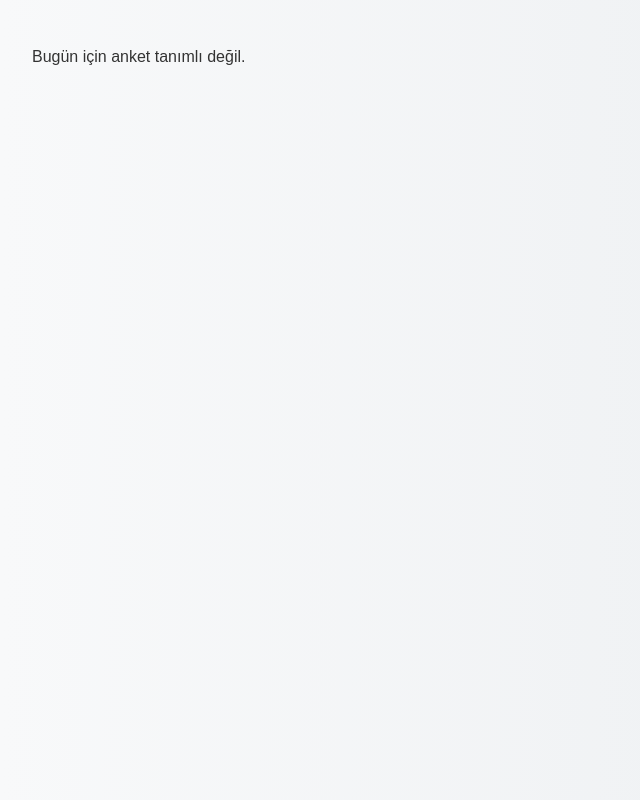
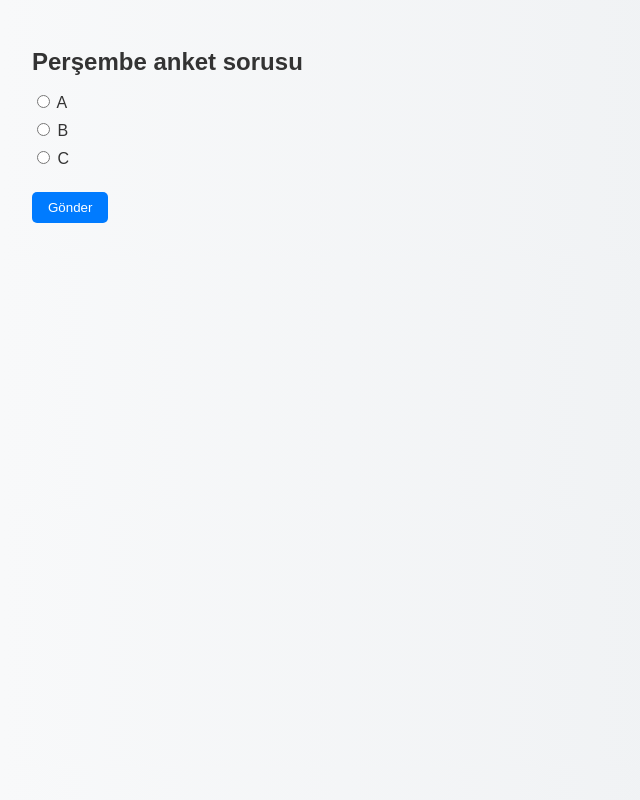
Before and after one commit to peldaceliker/gunluk-anket, a plain HTML site: page gunluk_gorsel/index.html in a window 1280 px wide. Shown: the whole page, without its empty margins (0-640 px from the left). Drawn offline with Linux system fonts and the light colour scheme.

Commit message:
Update index.html

```diff
--- a/gunluk_gorsel/index.html
+++ b/gunluk_gorsel/index.html
@@ -49,7 +49,20 @@
       2: {
         soru: "En sevdiğiniz içecek hangisi?",
         secenekler: ["Kahve", "Çay", "Su", "Meyve suyu"]
-      }
+      },
+      3: {
+  soru: "Çarşamba anket sorusu burada",
+  secenekler: ["Seçenek1", "Seçenek2", "Seçenek3"]
+      },
+      4: {
+  soru: "Perşembe anket sorusu",
+  secenekler: ["A", "B", "C"]
+},
+5: {
+  soru: "Cuma anket sorusu",
+  secenekler: ["X", "Y", "Z"]
+}
+
     };
 
     const now = new Date();
```
